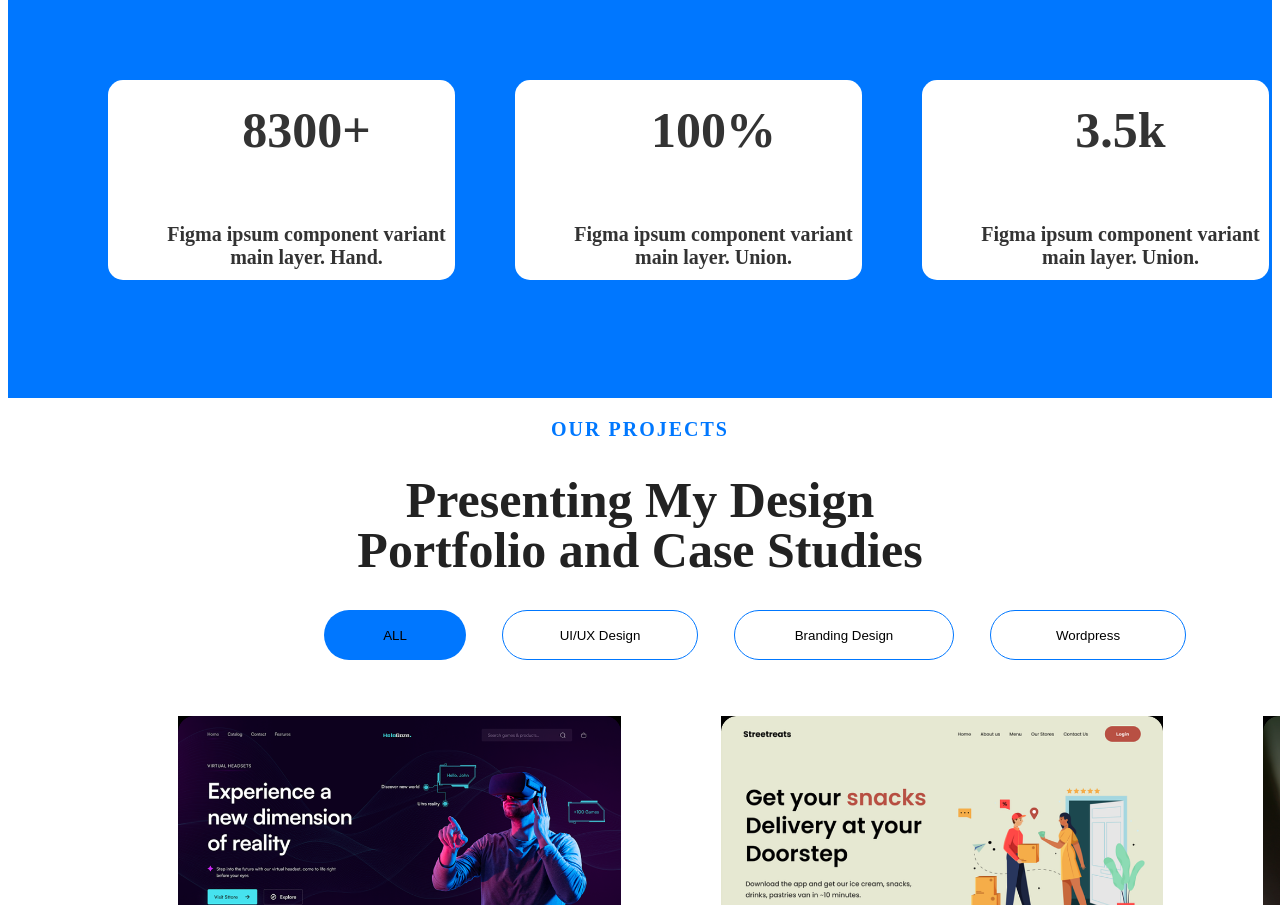
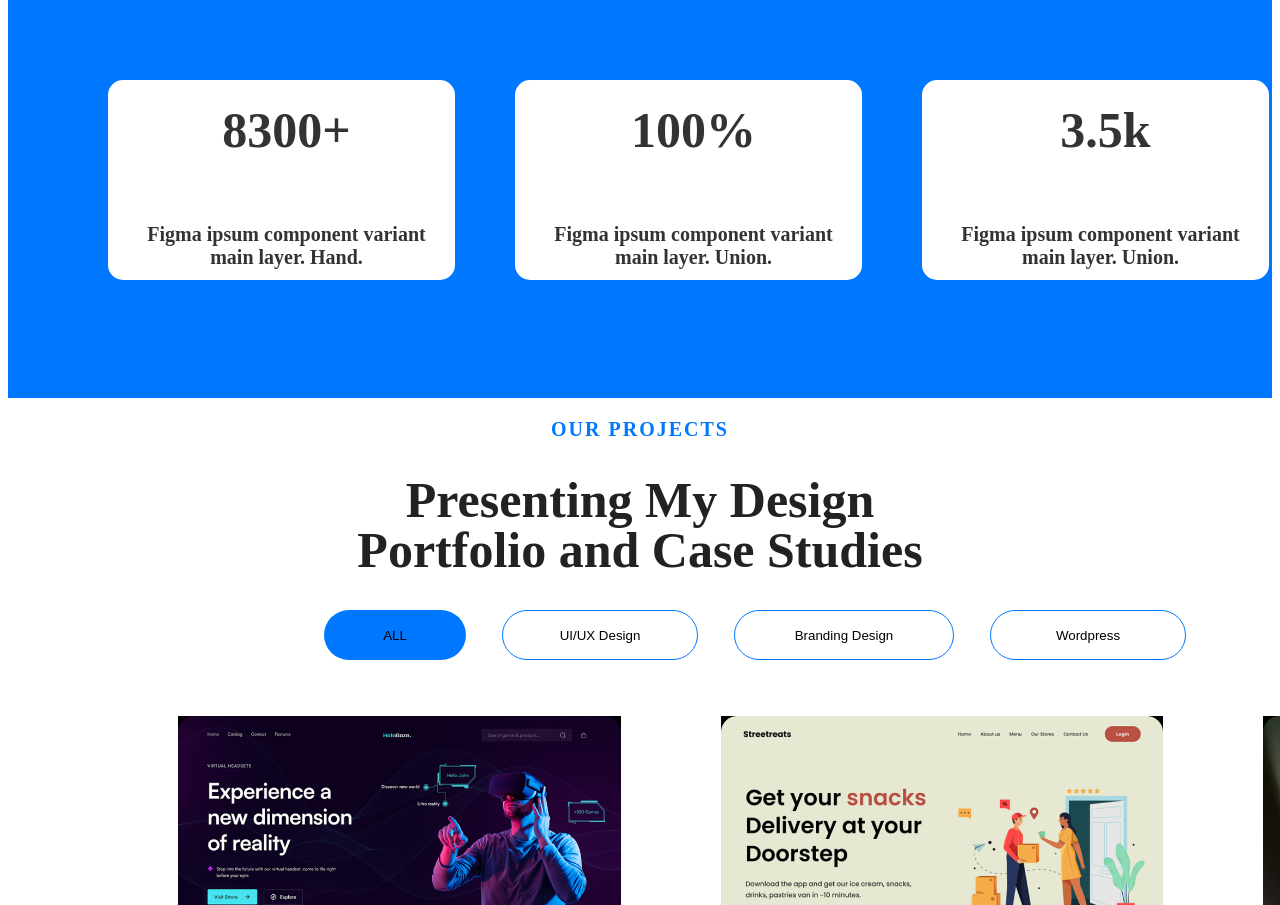
Before and after one commit to ardra-p/RESPONSIVE-FINAL-, a plain HTML site: page index.html in a window 1280 px wide. Shown: the part 3213-4118 px from the top of the page. Drawn offline with Linux system fonts and the light colour scheme.

Commit message:
Update index.html

```diff
--- a/index.html
+++ b/index.html
@@ -127,9 +127,10 @@
         font-size: 50px;
         font-style: normal;
         font-weight: 700;
-        line-height: 50px;">8300+</h1>
+        line-height: 50px;
+        padding-right: 40px;">8300+</h1>
         <p style="color: #333;text-align:center;font-family: Work Sans;
-        font-size: 20px;font-style: normal;font-weight: 600;line-height: normal; width: 297px;">Figma ipsum component variant main layer. Hand.</p>
+        font-size: 20px;font-style: normal;font-weight: 600;line-height: normal; width: 297px; padding-right: 40px;">Figma ipsum component variant main layer. Hand.</p>
       </div>
       <div class="sbox" style="padding-left:50px;">
       <h1 style="color: #333;
@@ -138,9 +139,10 @@
       font-size: 50px;
       font-style: normal;
       font-weight: 700;
-      line-height: 50px;" >100%</h1>
+      line-height: 50px;
+      padding-right: 40px;" >100%</h1>
       <p style="color: #333;text-align:center;font-family: Work Sans;
-        font-size: 20px;font-style: normal;font-weight: 600;line-height: normal; width: 297px;">Figma ipsum component variant main layer. Union.</p>
+        font-size: 20px;font-style: normal;font-weight: 600;line-height: normal; width: 297px; margin-bottom: 20px; padding-right: 40px;">Figma ipsum component variant main layer. Union.</p>
       </div>
       <div class="sbox" style="padding-left:50px;">
       <h1 style="color: #333;
@@ -149,9 +151,10 @@
       font-size: 50px;
       font-style: normal;
       font-weight: 700;
-      line-height: 50px;">3.5k</h1>
+      line-height: 50px;
+      padding-right: 30px;">3.5k</h1>
       <p style="color: #333;text-align:center;font-family: Work Sans;
-        font-size: 20px;font-style: normal;font-weight: 600;line-height: normal; width: 297px;">Figma ipsum component variant main layer. Union.</p>
+        font-size: 20px;font-style: normal;font-weight: 600;line-height: normal; width: 297px; padding-right:40px ;">Figma ipsum component variant main layer. Union.</p>
       </div>
       <div class="sbox" style="padding-left:50px;">
         <h1 style="color: #333;
@@ -160,9 +163,10 @@
         font-size: 50px;
         font-style: normal;
         font-weight: 700;
-        line-height: 50px;">240+</h1>
+        line-height: 50px;
+        padding-right: 40px;">240+</h1>
         <p style="color: #333;text-align:center;font-family: Work Sans;
-        font-size: 20px;font-style: normal;font-weight: 600;line-height: normal; width: 297px;">Figma ipsum component variant main layer. Union.</p>
+        font-size: 20px;font-style: normal;font-weight: 600;line-height: normal; width: 297px; padding-right: 40px;">Figma ipsum component variant main layer. Union.</p>
       </div>
       </div>
       </div>
```
